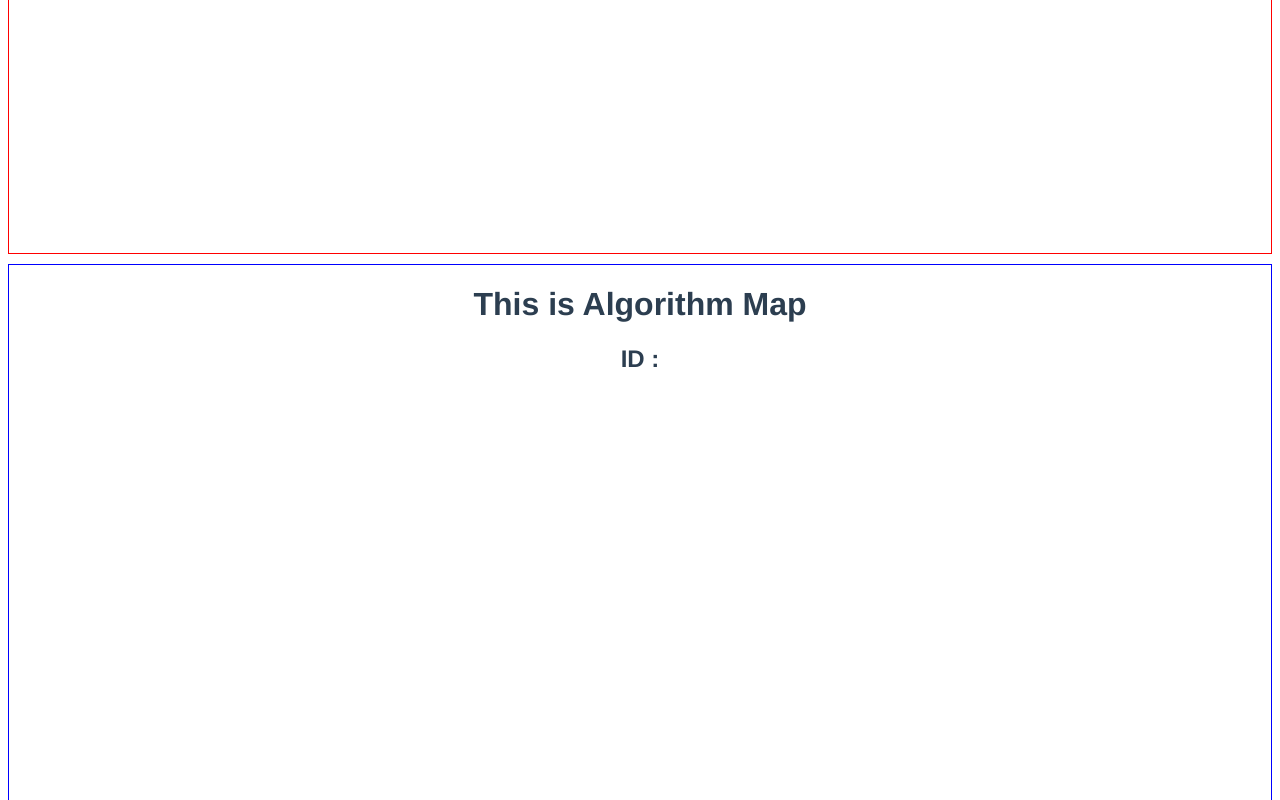
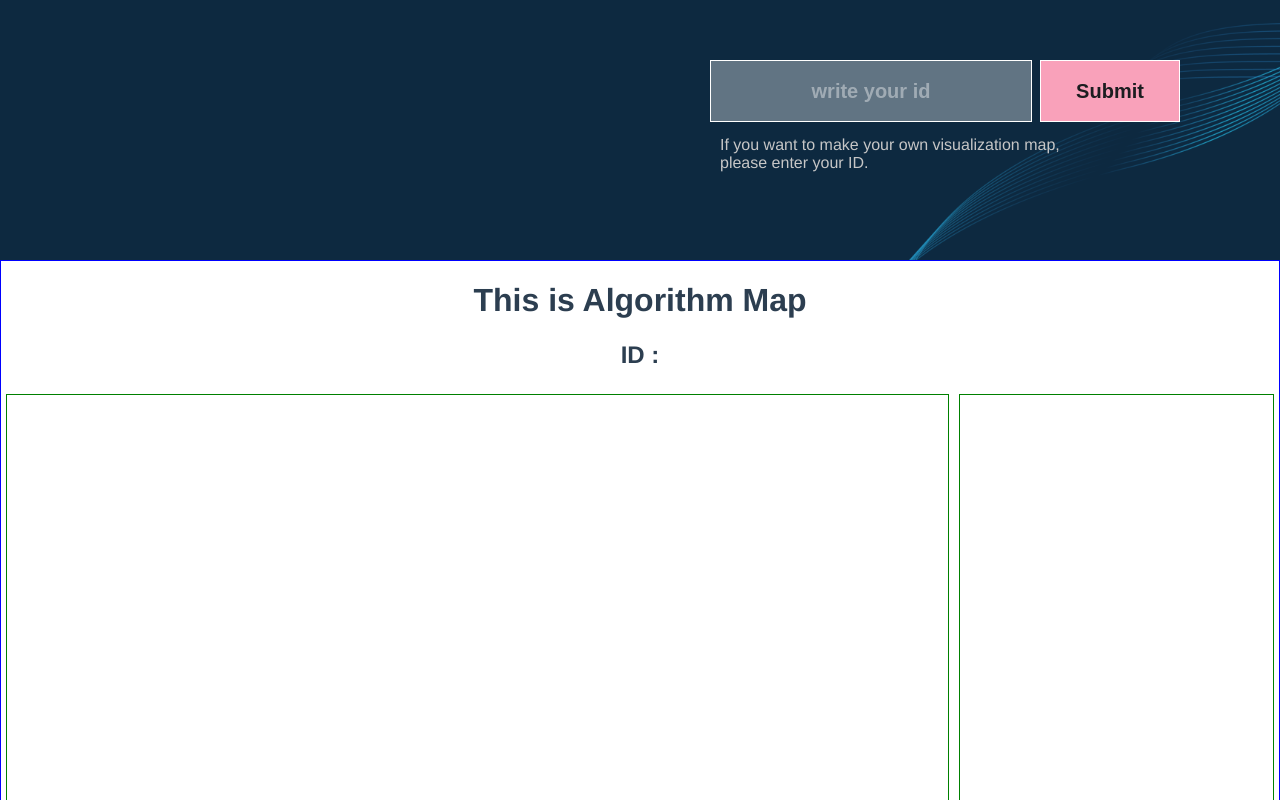
Before and after one commit to openbeak/algoreader-front, a Vue app: page / in a window 1280 px wide. Shown: the part 540-1340 px from the top of the page. Built offline with nearby package versions, Linux system fonts and the light colour scheme.

Commit message:
intro page basic formating

```diff
--- a/src/App.vue
+++ b/src/App.vue
@@ -16,6 +16,10 @@ export default {
 </script>
 
 <style>
+body {
+    margin: 0;
+}
+
 #app {
   font-family: 'Avenir', Helvetica, Arial, sans-serif;
   -webkit-font-smoothing: antialiased;
--- a/src/components/AlgoMap.vue
+++ b/src/components/AlgoMap.vue
@@ -2,6 +2,14 @@
     <div id="algoMap">
         <h1>This is Algorithm Map</h1>
         <h2>ID : {{this.$store.state.userId}}</h2>
+        <div id="mapArea">
+            <div id="bubbles" class="section1">
+                <div class="section2"></div>
+            </div>
+            <div id="category" class="section1">
+                <div class="section2"></div>
+            </div>
+        </div>
     </div>
 </template>
 
@@ -16,4 +24,26 @@
         border: 1px solid blue;
         height: 98vh;
     }
+    #mapArea {
+        display: flex;
+        height: 70vh;
+        flex-direction: row;
+    }
+    #bubbles {
+        flex-grow: 3;
+
+    }
+    #category {
+        flex-grow: 1;
+    }
+
+    .section1 {
+        height: 100%;
+        border: 1px solid green;
+        margin: 5px;
+    }
+
+    .section2 {
+
+    }
 </style>
--- a/src/components/Intro.vue
+++ b/src/components/Intro.vue
@@ -1,8 +1,8 @@
 <template>
     <div id="intro">
-        <h1>Hello World</h1>
         <input v-model="userId" placeholder="write your id">
         <button v-on:click="submitId">Submit</button>
+        <p id="description1">If you want to make your own visualization map,<br>please enter your ID.</p>
     </div>
 </template>
 
@@ -31,8 +31,55 @@
 
 <style scoped>
     #intro {
-        border: 1px solid red;
-        height: 98vh;
-        margin-bottom: 10px;
+        background-image: url("../assets/background.png");
+        background-size: cover;
+        height: 100vh;
+    }
+
+    input {
+        position: absolute;
+        left: 710px;
+        top: 600px;
+        width: 300px;
+        height: 40px;
+        padding: 10px;
+        border: 1px solid white;
+        background-color: rgba(255,255,255,0.35);
+        text-align: center;
+        font-size: 20px;
+        color: white;
+        font-weight: 600;
+    }
+
+    button {
+        position: absolute;
+        left: 1040px;
+        top: 600px;
+        width: 140px;
+        height: 62px;
+        padding: 10px;
+        border: 1px solid white;
+        background-color: #f9a1ba;
+        text-align: center;
+        font-size: 20px;
+        color: #1c1d20;
+        font-weight: 600;
+    }
+
+    #description1 {
+        position: absolute;
+        left: 710px;
+        top: 650px;
+        padding: 10px;
+        border: 0;
+        background-color: transparent;
+        text-align: left;
+        font-size: 16px;
+        color: #c6c6c6;
+    }
+
+    ::placeholder {
+        color: white;
+        opacity: .4;
     }
 </style>
--- a/src/store.js
+++ b/src/store.js
@@ -5,7 +5,50 @@ Vue.use(Vuex);
 
 export const store = new Vuex.Store({
     state: {
-        userId: ''
+        userId: '',
+        solvedProblems: [
+            {
+                'number': 1,
+                'name': '더미 문제1',
+                'category': 'Dynamic Programming',
+                'collectCount': 12000,
+                'submitCount': 4900,
+                'collectRate': 44.90
+            },
+            {
+                'number': 3,
+                'name': '더미 문제2',
+                'category': 'Greedy',
+                'collectCount': 8800,
+                'submitCount': 2340,
+                'collectRate': 25.69
+            },
+            {
+                'number': 8,
+                'name': '더미 문제3',
+                'category': 'BFS',
+                'collectCount': 4230,
+                'submitCount': 1567,
+                'collectRate': 34.32
+            },
+            {
+                'number': 11,
+                'name': '더미 문제4',
+                'category': 'Simulation',
+                'collectCount': 10540,
+                'submitCount': 2109,
+                'collectRate': 19.03
+            },
+            {
+                'no': 18,
+                'name': '더미 문제5',
+                'category': 'Brute Force',
+                'collectCount': 6800,
+                'submitCount': 3799,
+                'collectRate': 55.40
+            }
+        ]
+
     },
     mutations: {
         setUserId(state, payload) {
```
Also changed, not shown: src/assets/background.png (added).
